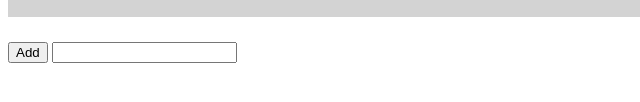
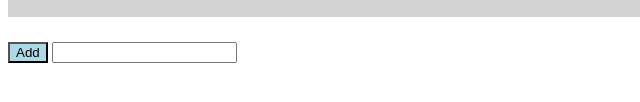
Before and after one commit to cooperkletzly/2002-3, a plain HTML site: page index.html in a window 1280 px wide. Shown: the part 210-312 px from the top of the page, 0-640 px from the left. Drawn offline with Linux system fonts and the light colour scheme.

Commit message:
Update Style

```diff
--- a/index.html
+++ b/index.html
@@ -37,11 +37,10 @@
   padding-left:40px
 }
 
-.button{
-  background-color:green;
-  border:black;
-  color:white;
-  padding:32px;
+#add{
+  background-color:lightblue;
+  color:black;
+  padding:px;
 }
 </style>
 </head>
```
